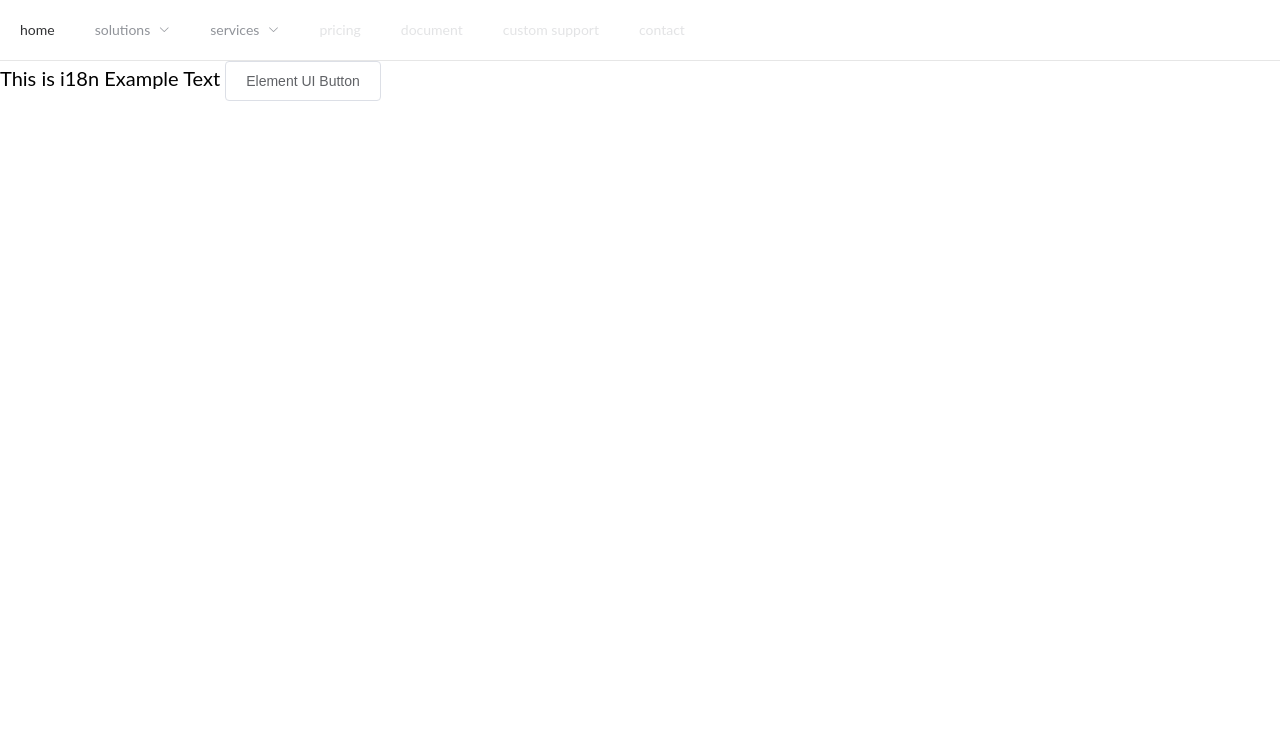
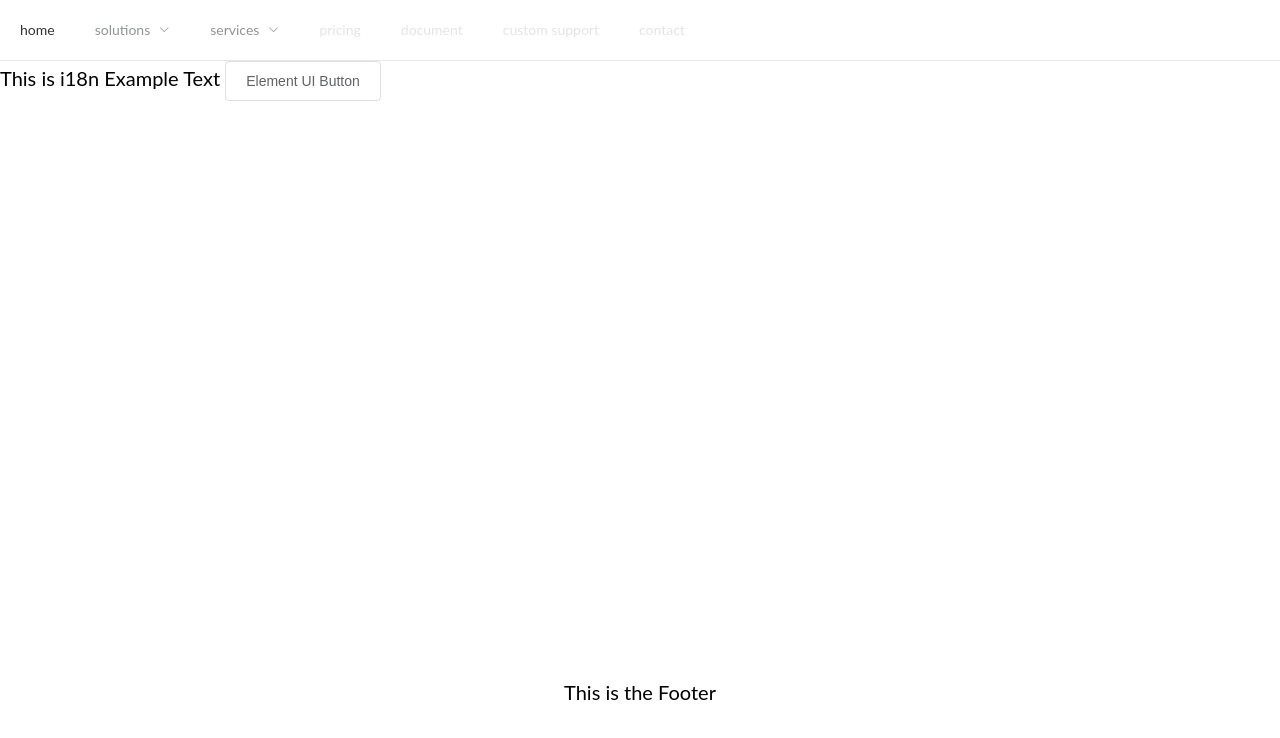
Before and after one commit to eastwillie/eastwille.github.io, a Vue app: page /#/home in a window 1280 px wide. Shown: the top 738 px of the page. Built offline with nearby package versions, Linux system fonts and the light colour scheme.

Commit message:
feat: Footer

```diff
--- a/src/App.vue
+++ b/src/App.vue
@@ -7,14 +7,17 @@
       </keep-alive>
       <router-view v-if="!$route.meta.keepAlive"></router-view>
     </div>
+    <app-footer />
   </div>
 </template>
 <script>
 import AppNavigation from '@/views/components/AppNavigation/Index.vue';
+import AppFooter from '@/views/components/AppFooter/Index.vue';
 
 export default {
     components: {
         AppNavigation,
+        AppFooter,
     },
 };
 </script>
@@ -31,4 +34,9 @@ export default {
     font-family: Lato,Helvetica Neue,Helvetica,-apple-system,BlinkMacSystemFont,Segoe UI,PingFang SC,Hiragino Sans GB,Microsoft YaHei,Arial,sans-serif,Apple Color Emoji,Segoe UI Emoji,Segoe UI Symbol;
     -webkit-font-smoothing: antialiased;
   }
+
+  #view-container {
+    display: flex;
+    flex-grow: 1;
+  }
 </style>
--- /dev/null
+++ b/src/views/components/AppFooter/Index.vue
@@ -0,0 +1,11 @@
+<template>
+    <footer id="app-footer">This is the Footer</footer>
+</template>
+
+<style lang="scss" scoped>
+    #app-footer {
+        display: flex;
+        justify-content: center;
+        height: 1.2rem;
+    }
+</style>
```
